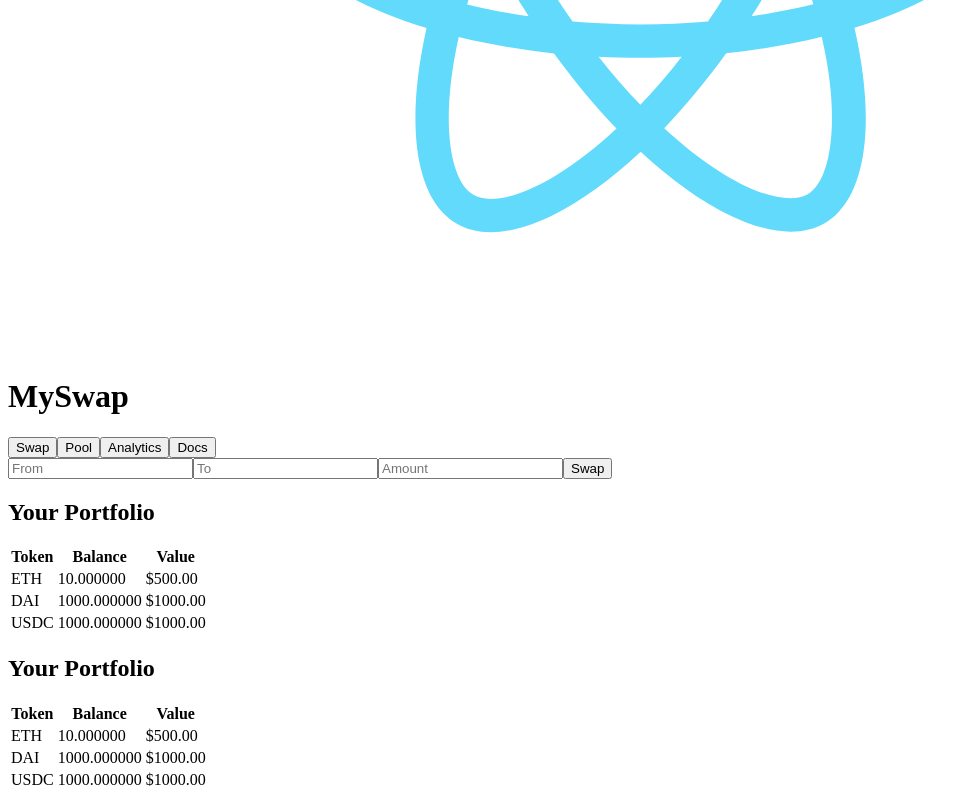
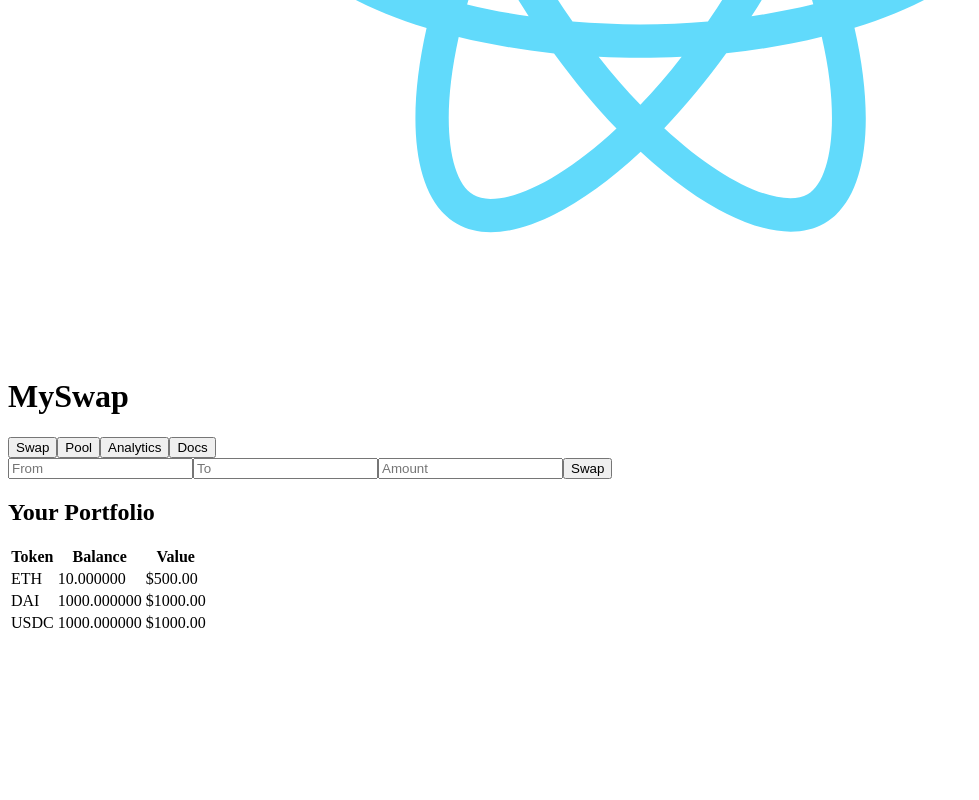
Before and after one commit to jeffrey-l-turner/CPSC-370_BTC_derivates_AI_Chapman, a React (Create React App) app in the folder workspaces/mySwap/: page / in a window 1280 px wide. Shown: the part 549-1349 px from the top of the page, without its empty margins (0-979 px from the left). After the commit the page ends 1192 px from the top, so only its background shows below. Built offline with nearby package versions, Linux system fonts and the light colour scheme.

Commit message:
Remove duplicate `<Portfolio />` component from `App.tsx`.y

```diff
--- a/workspaces/mySwap/src/App.tsx
+++ b/workspaces/mySwap/src/App.tsx
@@ -11,7 +11,6 @@ const App: React.FC = () => {
       <Navigation />
       <SwapForm />
       <Portfolio />
-      <Portfolio />
     </div>
   );
 };
```
